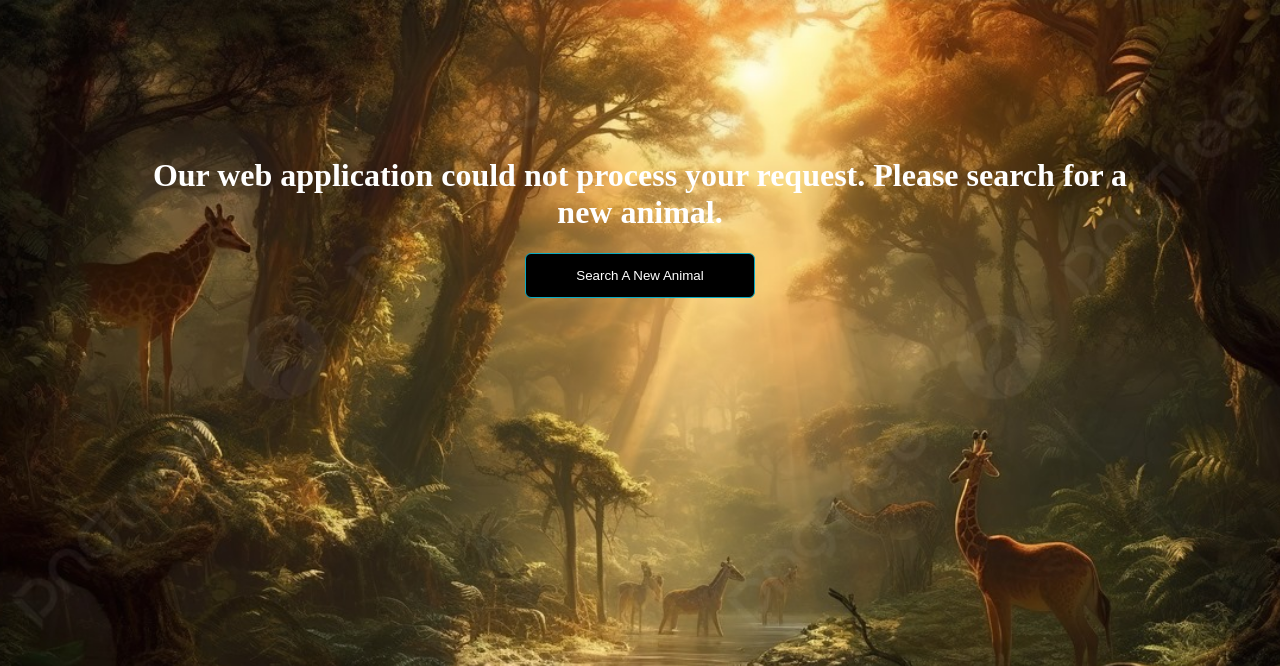
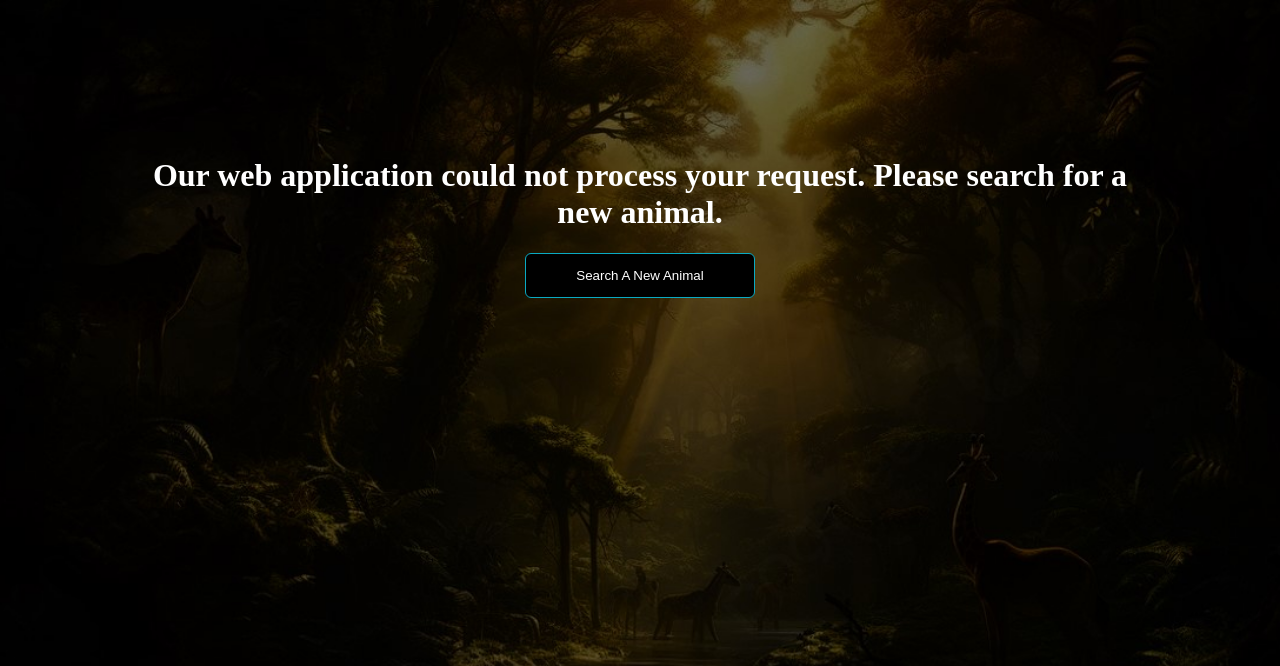
Before and after one commit to Kartavya904/2023-MakeUC-Hackathon, a Flask app: template templates/error.html in a window 1280 px wide. Shown: the top 666 px of the page. Run offline with Flask 3, Linux system fonts and the light colour scheme; the template is opened without the code that fills it, so the values that code supplies are empty.

Commit message:
Added a new background for results and error

```diff
--- a/static/styles/error.css
+++ b/static/styles/error.css
@@ -1,7 +1,7 @@
 body{
     background-color: #000000;
     color: #FFFFFF;
-    background: url("../images/background.jpg");
+    background: url("../images/results_background.jpg");
     background-size: cover;
     background-position: center;
     background-attachment: fixed;
--- a/static/styles/results.css
+++ b/static/styles/results.css
@@ -2,7 +2,7 @@
 body{
     background-color: #000000;
     color: #FFFFFF;
-    background-image: url("../images/background.jpg");
+    background-image: url("../images/results_background.jpg");
     background-size: cover;
     background-position: center;
     background-attachment: fixed;
```
Also changed, not shown: static/images/results_background.jpg (added).
